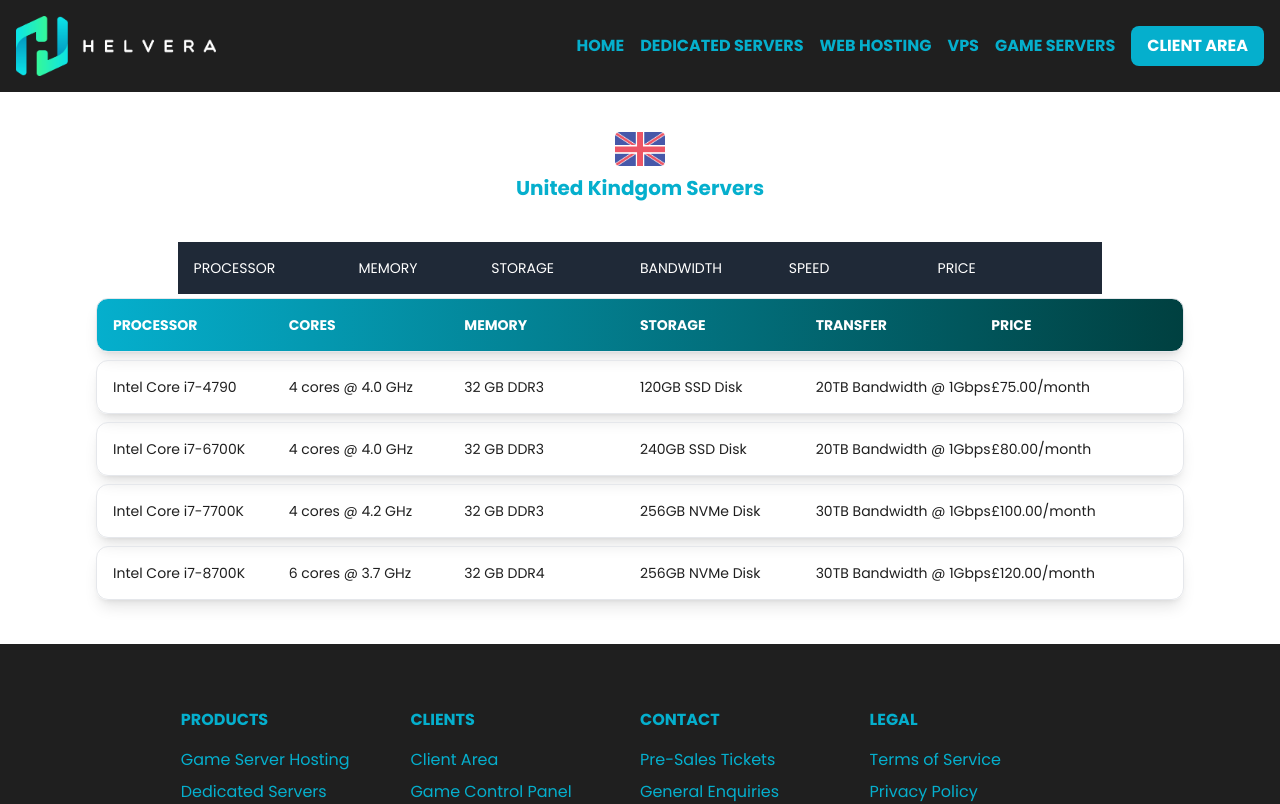
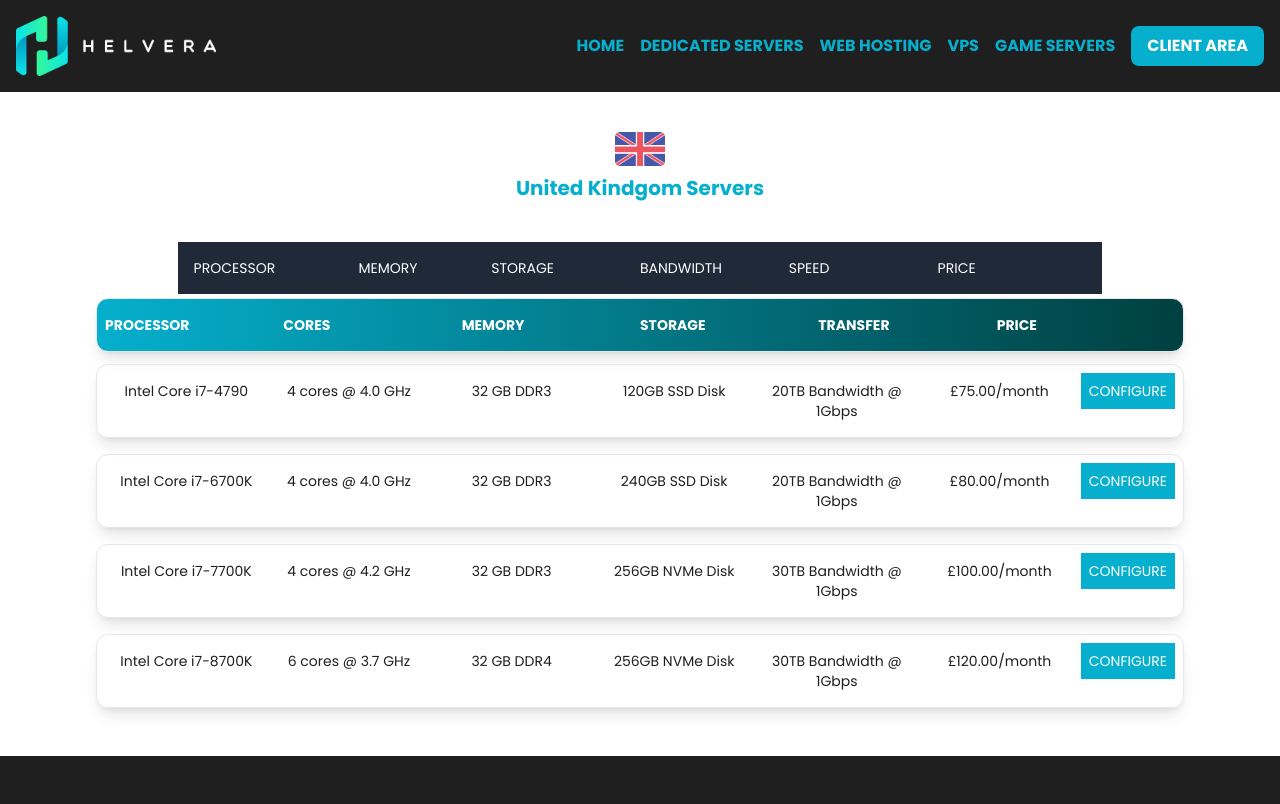
Before and after one commit to jrmichell/helvera, a Next.js app: page /dedicated-servers/uk in a window 1280 px wide. Shown: the top 804 px of the page. Built offline with nearby package versions, Linux system fonts and the light colour scheme.

Commit message:
fix: fixing styling for server and title card

```diff
--- a/app/components/ServerCard.tsx
+++ b/app/components/ServerCard.tsx
@@ -1,23 +1,32 @@
+import Link from "next/link";
+import TitleCard from "./TitleCard";
 import data from "../data/dedicated.json";
-import TitleCard from "./TitleCard";
 
 const serverData = data.map((server) => (
   <div
     key={server.id}
-    className="flex justify-between items-start text-dark rounded-xl border shadow-lg text-sm w-full my-1 p-4 mx-auto"
+    className="flex text-center rounded-xl border shadow-lg text-dark text-sm w-full my-2 py-4 px-2"
   >
-    <p className="w-1/6">{server.cpu}</p>
-    <p className="w-1/6">{server.cores}</p>
-    <p className="w-1/6">{server.ram}</p>
-    <p className="w-1/6">{server.storage}</p>
-    <p className="w-1/6">{server.transfer}</p>
-    <p className="w-1/6">{server.price}</p>
+    <div className="w-1/6">{server.cpu}</div>
+    <div className="w-1/6">{server.cores}</div>
+    <div className="w-1/6">{server.ram}</div>
+    <div className="w-1/6">{server.storage}</div>
+    <div className="w-1/6">{server.transfer}</div>
+    <div className="w-1/6">{server.price}</div>
+    <div>
+      <Link
+        href="/"
+        className="p-2 bg-primary hover:bg-secondary hover:text-dark uppercase text-white duration-300 cursor-pointer"
+      >
+        Configure
+      </Link>
+    </div>
   </div>
 ));
 
 export default function ServerCard() {
   return (
-    <div className="flex flex-col items-start justify-center">
+    <div className="flex flex-col">
       <TitleCard />
       {serverData}
     </div>
--- a/app/components/TitleCard.tsx
+++ b/app/components/TitleCard.tsx
@@ -1,12 +1,13 @@
 export default function TitleCard() {
   return (
-    <div className="flex justify-between items-start text-white font-bold rounded-xl border shadow-lg bg-gradient-to-r from-primary to-offset text-sm w-full my-1 p-4 mx-auto">
+    <div className="flex justify-center text-start text-white font-bold rounded-xl border shadow-lg bg-gradient-to-r from-primary to-offset text-sm w-full my-1 py-4 px-2 p-8 mx-auto">
       <h2 className="uppercase w-1/6">Processor</h2>
       <h2 className="uppercase w-1/6">Cores</h2>
       <h2 className="uppercase w-1/6">Memory</h2>
       <h2 className="uppercase w-1/6">Storage</h2>
       <h2 className="uppercase w-1/6">Transfer</h2>
       <h2 className="uppercase w-1/6">Price</h2>
+      <h2></h2>
     </div>
   );
 }
--- a/app/dedicated-servers/page.tsx
+++ b/app/dedicated-servers/page.tsx
@@ -56,7 +56,7 @@ export default function DediServers() {
             United Kindgom Servers
           </h2>
         </div>
-        <div className="mx-auto w-[85%]">
+        <div className="mx-auto w-[75%]">
           <ServerCard />
         </div>
         <div className="flex justify-center items-center">
```
